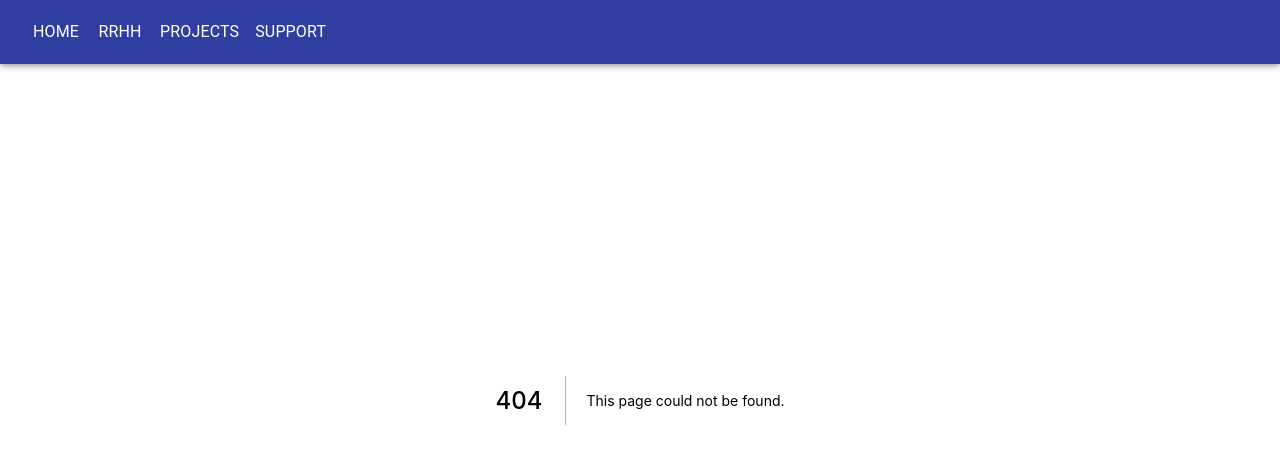
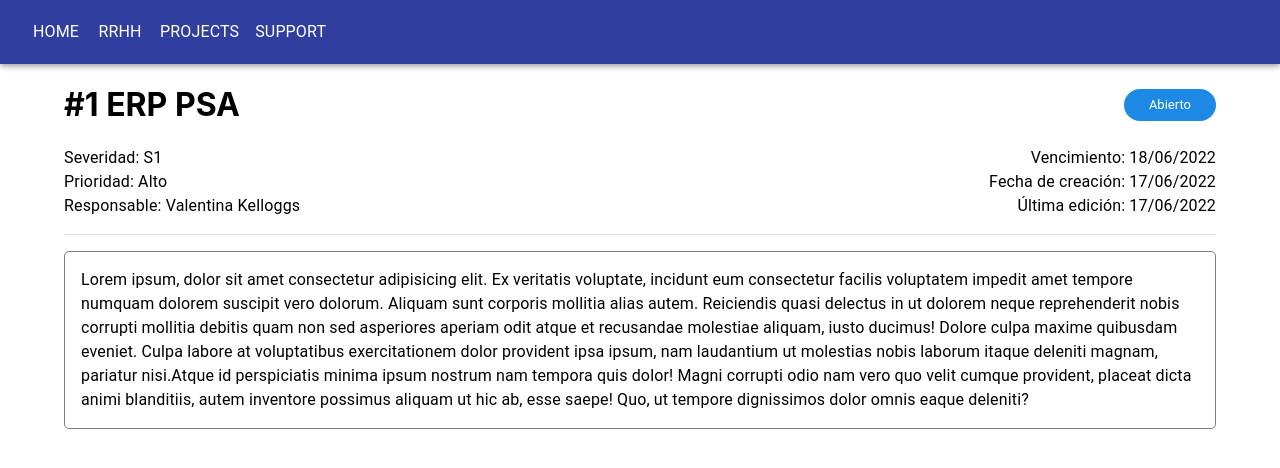
Before and after one commit to n-zu/aninfo_tribu_1_2022_1c, a Next.js app: page /support/1 in a window 1280 px wide. Before the commit this address had no page. Shown: the top 468 px of the page. Built offline with nearby package versions, Linux system fonts and the light colour scheme.

Commit message:
first version of ticket retrieve

```diff
--- /dev/null
+++ b/src/pages/support/[id].tsx
@@ -0,0 +1,58 @@
+import { Chip, Container, Stack, Typography, colors, Divider, Box } from "@mui/material";
+import dayjs from "dayjs";
+import es from "dayjs/locale/es";
+import type { NextPage } from "next";
+import { useRouter } from "next/router";
+import { State, Ticket } from "../../services/support/types";
+
+const ticket: Ticket = {
+    id: 1,
+    title: "ERP PSA",
+    state: State.ABIERTO,
+    priority: "Alto",
+    severity: "S1",
+    responsible: "Valentina Kelloggs",
+    creationDate: dayjs("2022-6-17").locale(es),
+    expirationDate: dayjs("2022-6-18").locale(es),
+    lastEditionDate: dayjs("2022-6-17").locale(es),
+    description: `Lorem ipsum, dolor sit amet consectetur adipisicing elit. Ex veritatis voluptate, incidunt eum consectetur facilis voluptatem impedit amet tempore numquam dolorem suscipit vero dolorum. Aliquam sunt corporis mollitia alias autem.
+    Reiciendis quasi delectus in ut dolorem neque reprehenderit nobis corrupti mollitia debitis quam non sed asperiores aperiam odit atque et recusandae molestiae aliquam, iusto ducimus! Dolore culpa maxime quibusdam eveniet.
+    Culpa labore at voluptatibus exercitationem dolor provident ipsa ipsum, nam laudantium ut molestias nobis laborum itaque deleniti magnam, pariatur nisi.Atque id perspiciatis minima ipsum nostrum nam tempora quis dolor!
+    Magni corrupti odio nam vero quo velit cumque provident, placeat dicta animi blanditiis, autem inventore possimus aliquam ut hic ab, esse saepe! Quo, ut tempore dignissimos dolor omnis eaque deleniti?`
+};
+
+const TicketScreen: NextPage = () => {
+    const router = useRouter();
+    const { id } = router.query;
+
+    return (
+        <Container className="page" >
+            <Stack direction="row" justifyContent="space-between" alignItems="center">
+                <h1>#{id} {ticket.title}</h1>
+                <Chip label="Abierto" sx={{ backgroundColor: colors.blue[600], color: "white", padding: "0 1em" }} />
+            </Stack>
+
+            <Stack direction="row">
+                <Stack direction="column" sx={{ flex: 1 }}>
+                    <Typography>Severidad: {ticket.severity}</Typography>
+                    <Typography>Prioridad: {ticket.priority}</Typography>
+                    <Typography>Responsable: {ticket.responsible}</Typography>
+                </Stack>
+                <Stack direction="column" sx={{ flex: 1, alignItems: "end" }}>
+                    <Typography>Vencimiento: {ticket.expirationDate.format("DD/MM/YYYY")}</Typography>
+                    <Typography>Fecha de creación: {ticket.creationDate.format("DD/MM/YYYY")}</Typography>
+                    <Typography>Última edición: {ticket.lastEditionDate.format("DD/MM/YYYY")}</Typography>
+                </Stack>
+            </Stack>
+
+            <Divider sx={{ margin: "1em 0" }} />
+
+            <Box sx={{ border: '0.75px solid grey', borderRadius: "5px", padding: "1em" }}>
+                <Typography>{ticket.description}</Typography>
+            </Box>
+
+        </Container>
+    );
+};
+
+export default TicketScreen;
--- /dev/null
+++ b/src/services/support/types.ts
@@ -0,0 +1,25 @@
+import type { Dayjs } from "dayjs";
+
+
+export enum State {
+  ABIERTO,
+  CERRADO,
+}
+
+export type Ticket = {
+  id: number;
+  title: string;
+  state: State;
+  severity: string;
+  priority: string;
+  responsible: string; //TODO: revisar
+  creationDate: Dayjs;
+  expirationDate: Dayjs;
+  lastEditionDate: Dayjs;
+  description: string;
+};
+
+export type TicketSummary = Pick<
+  Ticket,
+  "id" | "title" | "state" | "priority" | "severity" | "expirationDate"
+>;
```
Also changed, not shown: src/pages/support/index.tsx (+14 -28 lines).
